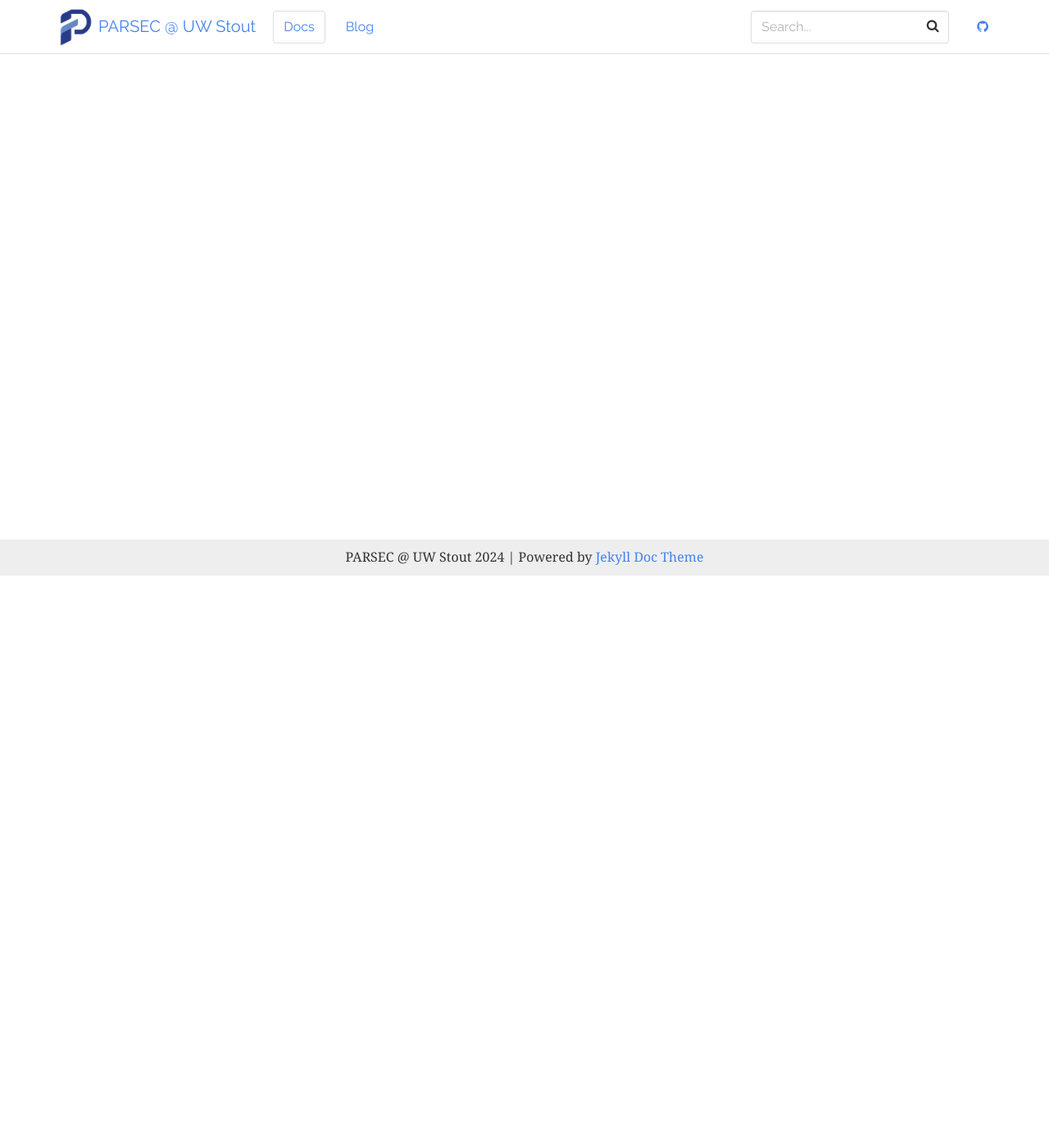
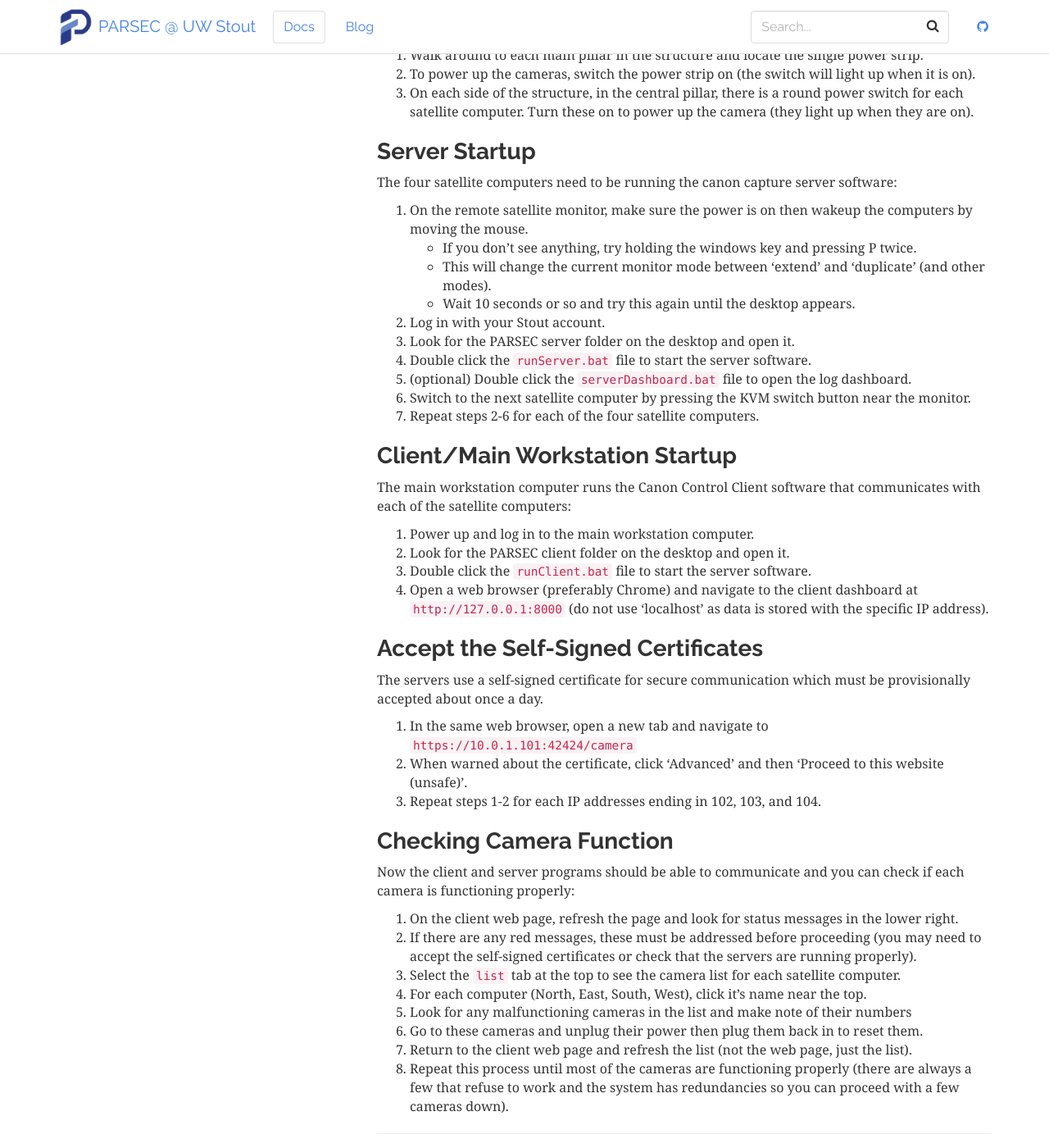
Before and after one commit to UWStout/PARSEC-project, a Jekyll site: the page built from _docs/processes/shape-capture.md, in a window 1280 px wide and 1400 px high, scrolled down 698 px. Shown: the whole window at 82% size. Built offline with Jekyll 4.4.1, drawn with Linux system fonts in a browser that asks for light colours; some of the changed text lies outside the part shown.

Commit message:
Updates about homecoming and basic capture instructions.

```diff
--- a/_docs/processes/shape-capture.md
+++ b/_docs/processes/shape-capture.md
@@ -10,4 +10,48 @@ The main equipment of PARSEC is modeled after setups commonly used in the video
 Below are the recommended steps for this process on the PARSEC system which should result in a highly-detailed polygon mesh with a high-resolution texture for the person or object you are scanning.
 
 #### Steps for Human Scale Capture
-More coming soon!
+### Preliminary
+Your account will need to be authorized and setup with access to the PARSEC computers. Contact prof better for details and to request access.
+
+### Power Up
+All the computers and cameras need to be powered up before proceeding:
+1. Walk around to each main pillar in the structure and locate the single power strip.
+2. To power up the cameras, switch the power strip on (the switch will light up when it is on).
+3. On each side of the structure, in the central pillar, there is a round power switch for each satellite computer. Turn these on to power up the camera (they light up when they are on).
+
+### Server Startup
+The four satellite computers need to be running the canon capture server software:
+1. On the remote satellite monitor, make sure the power is on then wakeup the computers by moving the mouse.
+  - If you don't see anything, try holding the windows key and pressing P twice.
+  - This will change the current monitor mode between 'extend' and 'duplicate' (and other modes).
+  - Wait 10 seconds or so and try this again until the desktop appears.
+3. Log in with your Stout account.
+4. Look for the PARSEC server folder on the desktop and open it.
+5. Double click the `runServer.bat` file to start the server software.
+6. (optional) Double click the `serverDashboard.bat` file to open the log dashboard.
+7. Switch to the next satellite computer by pressing the KVM switch button near the monitor.
+8. Repeat steps 2-6 for each of the four satellite computers.
+
+### Client/Main Workstation Startup
+The main workstation computer runs the Canon Control Client software that communicates with each of the satellite computers:
+1. Power up and log in to the main workstation computer.
+4. Look for the PARSEC client folder on the desktop and open it.
+5. Double click the `runClient.bat` file to start the server software.
+6. Open a web browser (preferably Chrome) and navigate to the client dashboard at `http://127.0.0.1:8000` (do not use 'localhost' as data is stored with the specific IP address).
+
+### Accept the Self-Signed Certificates
+The servers use a self-signed certificate for secure communication which must be provisionally accepted about once a day.
+1. In the same web browser, open a new tab and navigate to `https://10.0.1.101:42424/camera`
+2. When warned about the certificate, click 'Advanced' and then 'Proceed to this website (unsafe)'.
+3. Repeat steps 1-2 for each IP addresses ending in 102, 103, and 104.
+
+### Checking Camera Function
+Now the client and server programs should be able to communicate and you can check if each camera is functioning properly:
+1. On the client web page, refresh the page and look for status messages in the lower right.
+2. If there are any red messages, these must be addressed before proceeding (you may need to accept the self-signed certificates or check that the servers are running properly).
+3. Select the `list` tab at the top to see the camera list for each satellite computer.
+4. For each computer (North, East, South, West), click it's name near the top.
+5. Look for any malfunctioning cameras in the list and make note of their numbers
+6. Go to these cameras and unplug their power then plug them back in to reset them.
+7. Return to the client web page and refresh the list (not the web page, just the list).
+8. Repeat this process until most of the cameras are functioning properly (there are always a few that refuse to work and the system has redundancies so you can proceed with a few cameras down).
```
Also changed, not shown: _posts/2023-10-25-Homecoming.md (added, +13 -0 lines).
